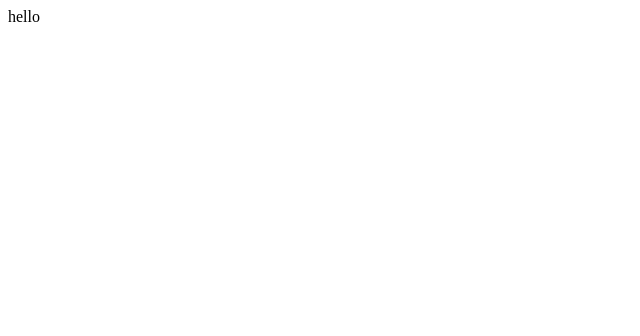
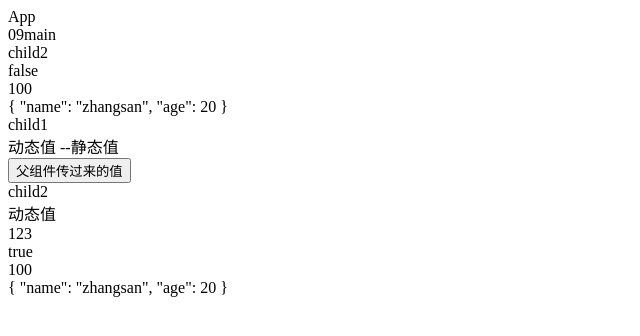
Before and after one commit to 575666596/vue01, a Vue app: page / in a window 1280 px wide. Shown: the top 336 px of the page, without its empty margins (0-640 px from the left). Built offline with nearby package versions, Linux system fonts and the light colour scheme.

Commit message:
第八讲结束

```diff
--- a/src/App.vue
+++ b/src/App.vue
@@ -1,15 +1,19 @@
 <template>
   <div>{{ val }}</div>
+  <v-main></v-main>
 </template>
 
 <script>
+import Main from "./components/09main";
 export default {
   data() {
     return {
-      val: "hello",
+      val: "App",
     };
   },
-  methods: {},
+  components: {
+    "v-main": Main,
+  },
 };
 </script>
 
--- /dev/null
+++ b/src/components/09child1.vue
@@ -0,0 +1,29 @@
+<template>
+  <div>
+    {{ val }}
+  </div>
+  <div>{{ msg }} --{{ msg1 }}</div>
+  <div><button @click="use()">父组件传过来的值</button></div>
+</template>
+<script>
+export default {
+  data() {
+    return {
+      val: "child1",
+    };
+  },
+  // 2.子组件接收父组件传过来的值 props 跟一个数组
+  props: ["msg", "msg1", "parent"],
+  methods: {
+    use() {
+      // 子组件通过this访问传过来的值
+      console.log(this.msg);
+    },
+  },
+  mounted() {
+    console.log(this.parent); // undefined 无法接收父组传过来的实例
+  },
+};
+</script>
+
+<style lang="scss" scoped></style>
--- /dev/null
+++ b/src/components/09child2.vue
@@ -0,0 +1,45 @@
+<template>
+  <div>{{ val }}</div>
+  <div>{{ msg }}</div>
+  <div>{{ num }}</div>
+  <div>{{ flag }}</div>
+  <div>{{ num1 }}</div>
+  <div>{{ obj }}</div>
+  <div>{{ fn }}</div>
+</template>
+
+<script>
+export default {
+  data() {
+    return {
+      val: "child2",
+    };
+  },
+  // 对传入和数据进行校验，props跟一个对象
+  props: {
+    // 基础类型检查，null 和 undefined 会通过任何类型的验证
+    msg: String,
+    // 多个可能类型
+    num: [Number, String],
+    // 必填的字符
+    flag: { type: Boolean, required: true },
+    // 带有默认值的数字，默认值的意思是父组件没有传递num1变量时，子组件也可以使用num1
+    num1: {
+      type: Number,
+      default: 100,
+    },
+    // 带有默认值的对象，同上
+    obj: {
+      type: Object,
+      default: function () {
+        // 对象或数组默认值必须从一个工厂函数获取
+        return { name: "zhangsan", age: 20 };
+      },
+      // 自定义验证函数
+      // 具有默认值的函数
+    },
+  },
+};
+</script>
+
+<style lang="scss" scoped></style>
--- /dev/null
+++ b/src/components/09main.vue
@@ -0,0 +1,47 @@
+<template>
+  <div>{{ val }}</div>
+  <!-- 3.使用组件，驼峰式转短横线 -->
+  <my-child2></my-child2>
+  <!-- 5.父组件给子组件传值：调用子组件的时候进行属性绑定 -->
+  <!-- 如果是静态值，可以不用v-bind绑定，如果用，就要加上双重引:msg1="'静态值'" -->
+  <my-child1 :msg="msg" msg1="静态值" :parent="this"></my-child1>
+  <!-- 6.Props验证 -->
+  <my-child2 :msg="msg" :num="num" :flag="flag" :fn="fn"></my-child2>
+</template>
+
+<script>
+// 1.引入组件，引入的名称应该是自定义的，驼峰式
+import myChild1 from "./09child1";
+import myChild2 from "./09child2";
+
+export default {
+  data() {
+    return {
+      val: "09main",
+      msg: "动态值",
+      num: 123,
+      flag: true,
+      num1: 456,
+      obj: {
+        name: "lisi",
+        age: 18,
+      },
+      fn: "success",
+    };
+  },
+  methods: {
+    run() {
+      alert("父组件的方法");
+    },
+  },
+  // 2.声明组件，驼峰式 + 简写
+  components: {
+    myChild1,
+    myChild2,
+  },
+};
+</script>
+
+<style lang="scss" scoped>
+// scoped表示css是局部作用域，如果不加对其他组件也会生效。
+</style>
```
Also changed, not shown: src/components/08home.vue (added, +15 -0 lines), src/components/08main.vue (added, +32 -0 lines), src/components/08news.vue (added, +16 -0 lines).
